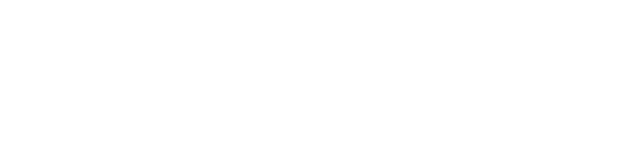
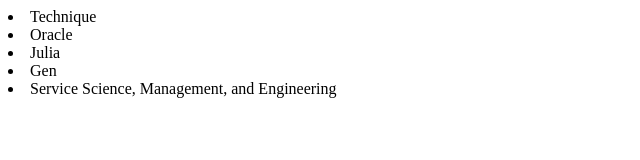
Before and after one commit to kylessukaichang/kylessukaichang.github.io, a plain HTML site: page index.html in a window 1280 px wide. Shown: the whole page, without its empty margins (0-640 px from the left). Drawn offline with Linux system fonts and the light colour scheme.

Commit message:
Update index.html

```diff
--- a/index.html
+++ b/index.html
@@ -5,6 +5,11 @@
     <title>Kyle's GitHub</title>
   </head>
   <body>
-
+    <li>Technique
+    <li>Oracle</li>
+    <li>Julia</li>
+    <li>Gen</li>
+    </li>
+    <li>Service Science, Management, and Engineering</li>
   </body>
 </html>
```
